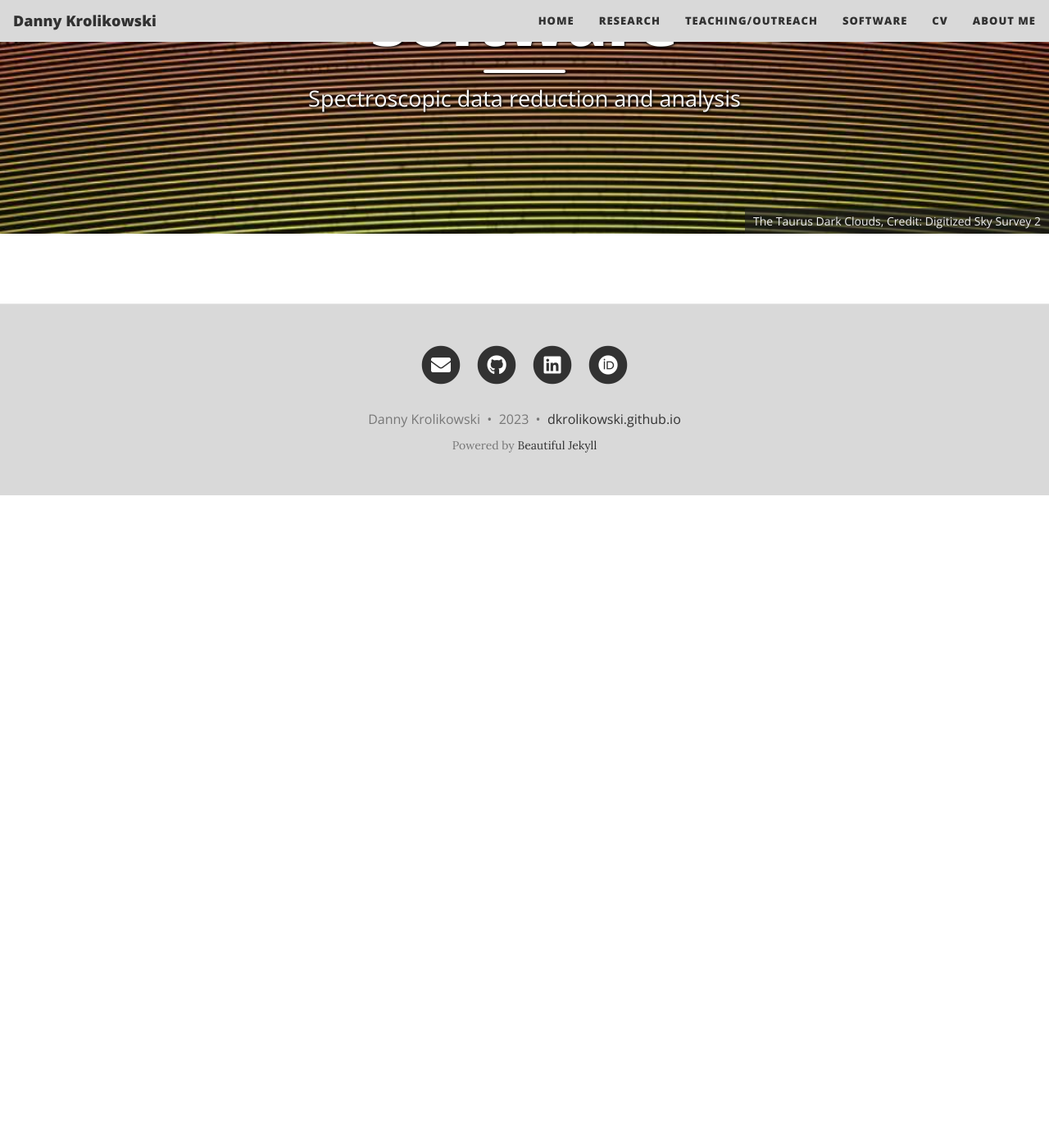
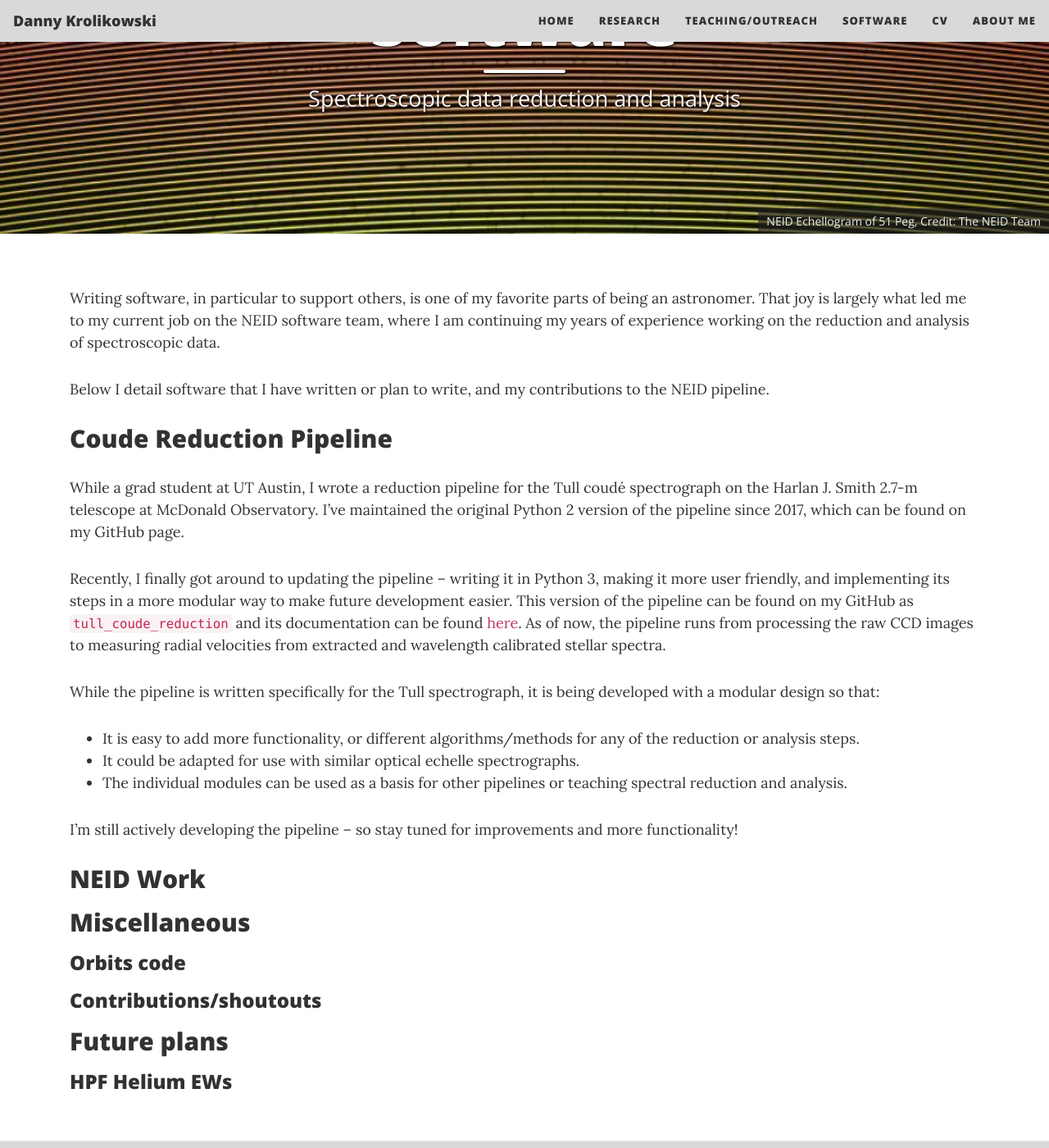
Before and after one commit to dkrolikowski/dkrolikowski.github.io, a Jekyll site: the page built from software.md, in a window 1280 px wide and 1400 px high, scrolled down 260 px. Shown: the whole window at 82% size. Built offline with Jekyll 4.4.1, drawn with Linux system fonts in a browser that asks for light colours; nearby versions of some CDN libraries; before the commit the page ends 900 px from its top, so only the background shows below that.

Commit message:
Update software.md
Added section on coude reduction pipeline

````diff
--- a/software.md
+++ b/software.md
@@ -3,6 +3,35 @@ layout: page
 title: Software
 subtitle: Spectroscopic data reduction and analysis
 cover-img:
-  - "/assets/img/neid_echelle.jpg" : "The Taurus Dark Clouds, Credit: Digitized Sky Survey 2"
+  - "/assets/img/neid_echelle.jpg" : "NEID Echellogram of 51 Peg, Credit: The NEID Team"
 ---
 {% include mathjs %}
+
+Writing software, in particular to support others, is one of my favorite parts of being an astronomer. That joy is largely what led me to my current job on the NEID software team, where I am continuing my years of experience working on the reduction and analysis of spectroscopic data.
+
+Below I detail software that I have written or plan to write, and my contributions to the NEID pipeline.
+
+## Coude Reduction Pipeline
+
+While a grad student at UT Austin, I wrote a reduction pipeline for the Tull coudé spectrograph on the Harlan J. Smith 2.7-m telescope at McDonald Observatory. I've maintained the original Python 2 version of the pipeline since 2017, which can be found on my GitHub page.
+
+Recently, I finally got around to updating the pipeline -- writing it in Python 3, making it more user friendly, and implementing its steps in a more modular way to make future development easier. This version of the pipeline can be found on my GitHub as ```tull_coude_reduction``` and its documentation can be found [here](https://tull-coude-reduction.readthedocs.io/en/latest/). As of now, the pipeline runs from processing the raw CCD images to measuring radial velocities from extracted and wavelength calibrated stellar spectra.
+
+While the pipeline is written specifically for the Tull spectrograph, it is being developed with a modular design so that:
+  + It is easy to add more functionality, or different algorithms/methods for any of the reduction or analysis steps.
+  + It could be adapted for use with similar optical echelle spectrographs.
+  + The individual modules can be used as a basis for other pipelines or teaching spectral reduction and analysis.
+
+I'm still actively developing the pipeline -- so stay tuned for improvements and more functionality!
+
+## NEID Work
+
+## Miscellaneous
+
+### Orbits code
+
+### Contributions/shoutouts
+
+## Future plans
+
+### HPF Helium EWs
````
